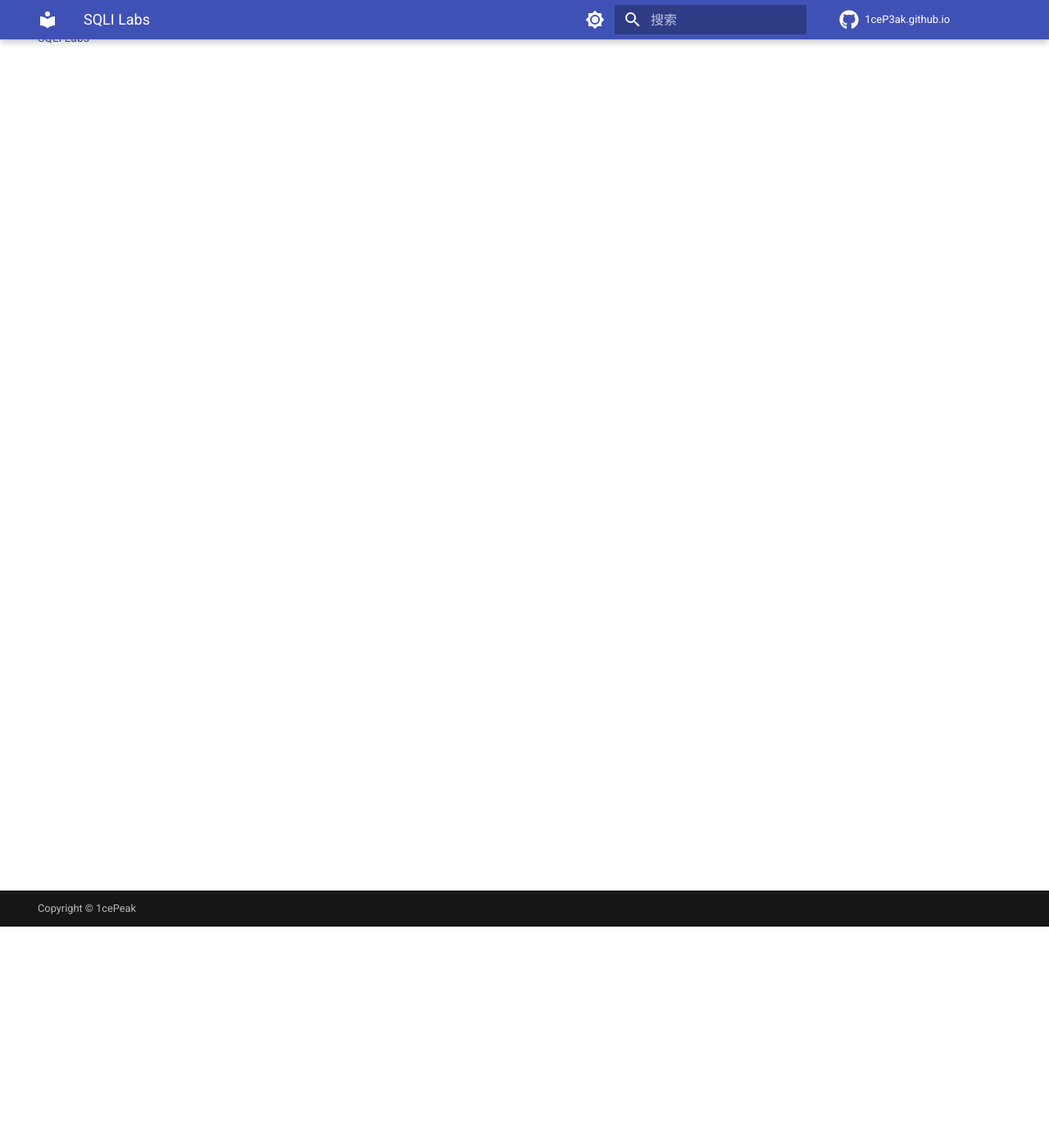
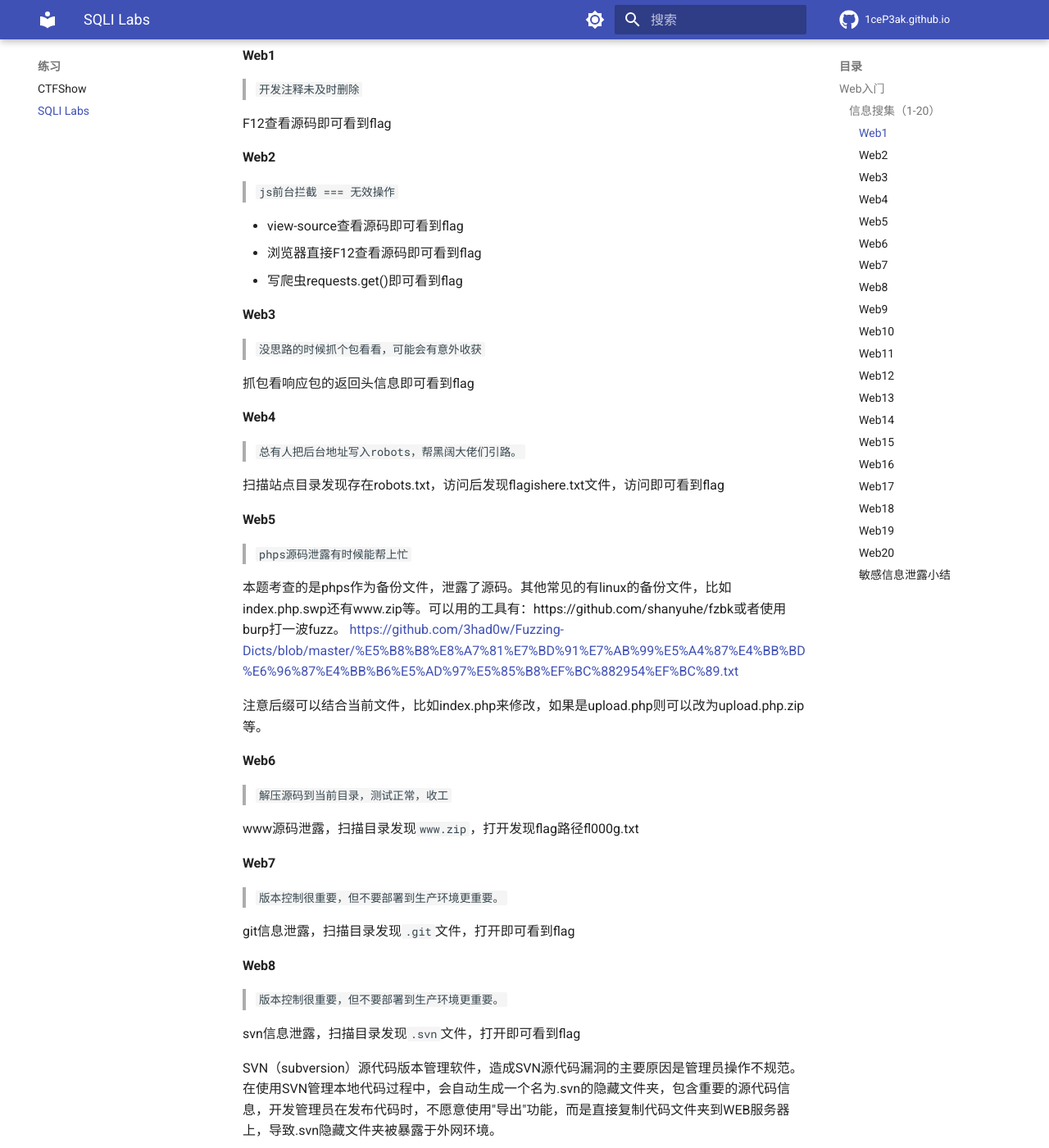
Before and after one commit to 1ceP3ak/WebSecurity, an MkDocs documentation site: the page built from docs/CTF/CTFShow.md, in a window 1280 px wide and 1400 px high, scrolled down 270 px. Shown: the whole window at 82% size. Built offline with MkDocs 1.6.1 and Material for MkDocs 9.7.7, drawn with Linux system fonts in a browser that asks for light colours; comment, search, counter and statistics services are not loaded; some of the changed text lies outside the part shown.

Commit message:
CTFShow Challenge

````diff
--- a/docs/CTF/CTFShow.md
+++ b/docs/CTF/CTFShow.md
@@ -1 +1,200 @@
-CTFShow Challenge
+## Web入门
+
+### 信息搜集（1-20）
+
+#### Web1
+
+> ```
+> 开发注释未及时删除
+> ```
+
+F12查看源码即可看到flag
+
+#### Web2
+
+> ```
+> js前台拦截 === 无效操作
+> ```
+
+- view-source查看源码即可看到flag
+- 浏览器直接F12查看源码即可看到flag
+- 写爬虫requests.get()即可看到flag
+
+#### Web3
+
+> ```
+> 没思路的时候抓个包看看，可能会有意外收获
+> ```
+
+抓包看响应包的返回头信息即可看到flag
+
+#### Web4
+
+> ```
+> 总有人把后台地址写入robots，帮黑阔大佬们引路。
+> ```
+
+扫描站点目录发现存在robots.txt，访问后发现flagishere.txt文件，访问即可看到flag
+
+#### Web5
+
+>```
+>phps源码泄露有时候能帮上忙
+>```
+
+本题考查的是phps作为备份文件，泄露了源码。其他常见的有linux的备份文件，比如index.php.swp还有www.zip等。可以用的工具有：https://github.com/shanyuhe/fzbk或者使用burp打一波fuzz。
+[https://github.com/3had0w/Fuzzing-Dicts/blob/master/%E5%B8%B8%E8%A7%81%E7%BD%91%E7%AB%99%E5%A4%87%E4%BB%BD%E6%96%87%E4%BB%B6%E5%AD%97%E5%85%B8%EF%BC%882954%EF%BC%89.txt](https://github.com/3had0w/Fuzzing-Dicts/blob/master/常见网站备份文件字典（2954）.txt)
+
+注意后缀可以结合当前文件，比如index.php来修改，如果是upload.php则可以改为upload.php.zip等。
+
+#### Web6
+
+>```
+>解压源码到当前目录，测试正常，收工
+>```
+
+www源码泄露，扫描目录发现`www.zip`，打开发现flag路径fl000g.txt
+
+#### Web7
+
+>```
+>版本控制很重要，但不要部署到生产环境更重要。
+>```
+
+git信息泄露，扫描目录发现`.git`文件，打开即可看到flag
+
+#### Web8
+
+>```
+>版本控制很重要，但不要部署到生产环境更重要。
+>```
+
+svn信息泄露，扫描目录发现`.svn`文件，打开即可看到flag
+
+SVN（subversion）源代码版本管理软件，造成SVN源代码漏洞的主要原因是管理员操作不规范。在使用SVN管理本地代码过程中，会自动生成一个名为.svn的隐藏文件夹，包含重要的源代码信息，开发管理员在发布代码时，不愿意使用"导出"功能，而是直接复制代码文件夹到WEB服务器上，导致.svn隐藏文件夹被暴露于外网环境。
+
+#### Web9
+
+>```
+>发现网页有个错别字？赶紧在生产环境vim改下，不好，死机了
+>```
+
+vim缓存信息泄露，swp缓存信息泄露，/index.php.swp路径拼接。
+
+以 index.php 为例：第一次产生的交换文件名为 `.index.php.swp`
+
+再次意外退出后，将会产生名为 `.index.php.swo` 的交换文件
+
+第三次产生的交换文件则为 `.index.php.swn`
+
+#### Web10
+
+>```
+>cookie 只是一块饼干，不能存放任何隐私数据
+>```
+
+cookie信息泄露
+
+#### Web11
+
+>```
+>域名其实也可以隐藏信息，比如flag.ctfshow.com 就隐藏了一条信息
+>```
+
+查询域名解析地址
+
+```bash
+nslookup -query=any flag.ctfshow.com
+```
+
+#### Web12
+
+>```
+>有时候网站上的公开信息，就是管理员常用密码
+>```
+
+根据提示查看网页，发现最下面有一个特别的number，猜想可能为某个密码，查看robots.txt文件
+
+```bash
+User-agent: *
+Disallow: /admin/
+```
+
+发现文件夹/admin/访问是个登录后台，猜想账号：admin密码：372619038，登录拿到flag
+
+#### Web13
+
+>```
+>技术文档里面不要出现敏感信息，部署到生产环境后及时修改默认密码
+>```
+
+在页面底部找到Document，内含登陆信息，在所给网址中登陆账号密码，得到flag
+
+#### Web14
+
+>```
+>有时候源码里面就能不经意间泄露重要(editor)的信息,默认配置害死人
+>```
+
+根据提示，扫描目录，加/editor 发现是一个编辑器，在编辑器中，找到插入文件。 发现插入的文件 ，在文件空间中找文件插入，发现居然是服务器中的文件（非本地），于是浏览一下目录在var/www/html目录 中，存在一个nothinghere有一个文件 fl000g.txt 直接访问这个fl000g.txt 即可获得flag!
+
+#### Web15
+
+>```
+>公开的信息比如邮箱，可能造成信息泄露，产生严重后果
+>```
+
+题目信息提示公开邮箱可能造成信息泄露，我们发现一个邮箱，尝试登陆后台，用户名admin，密码输入邮箱不正确，点击忘记密码，密保问题为所在城市，搜索邮箱中的qq号，发现位于西安，重置密码成功，登陆获得flag
+
+#### Web16
+
+>```
+>对于测试用的探针，使用完毕后要及时删除，可能会造成信息泄露
+>```
+
+dirsearch扫描无果，查看Writeup是访问tz.php，绝了。
+
+#### Web17
+
+>```
+>备份的sql文件会泄露敏感信息
+>```
+
+dirsearch扫描目录发现存在/backup.sql，访问拿到flag。
+
+#### Web18
+
+>```
+>不要着急，休息，休息一会儿，玩101分给你flag
+>```
+
+这是一个javascript 的游戏，游戏的目的就是让要赢，从js代码中可知，当score>120时，且game_over这个参数为false时，即可赢，于是打开开发者模式中的console，直接赋值score=130，game_over=false 然后，执行游戏的run()即可得到 "你赢了，去幺幺零点皮爱吃皮看看"， 即，110.php 打开它，即得flag
+
+#### Web19
+
+>```
+>密钥什么的，就不要放在前端了
+>```
+
+F12查看源码，可以看到账号密码。
+
+#### Web20
+
+>```
+>mdb文件是早期asp+access构架的数据库文件，文件泄露相当于数据库被脱裤了。
+>```
+
+dirsearch扫描目录发现/db，继续扫描/db下的内容，发现数据库文件/db/db.mdb，查看flag。
+
+#### 敏感信息泄露小结
+
+- Stash
+- Log
+- DS_Store
+- bak文件
+- vim缓存
+- 网站源码
+- hg泄露
+- SVN泄露
+- phpinfo
+- 目录遍历
````
Also changed, not shown: 1 other file.
